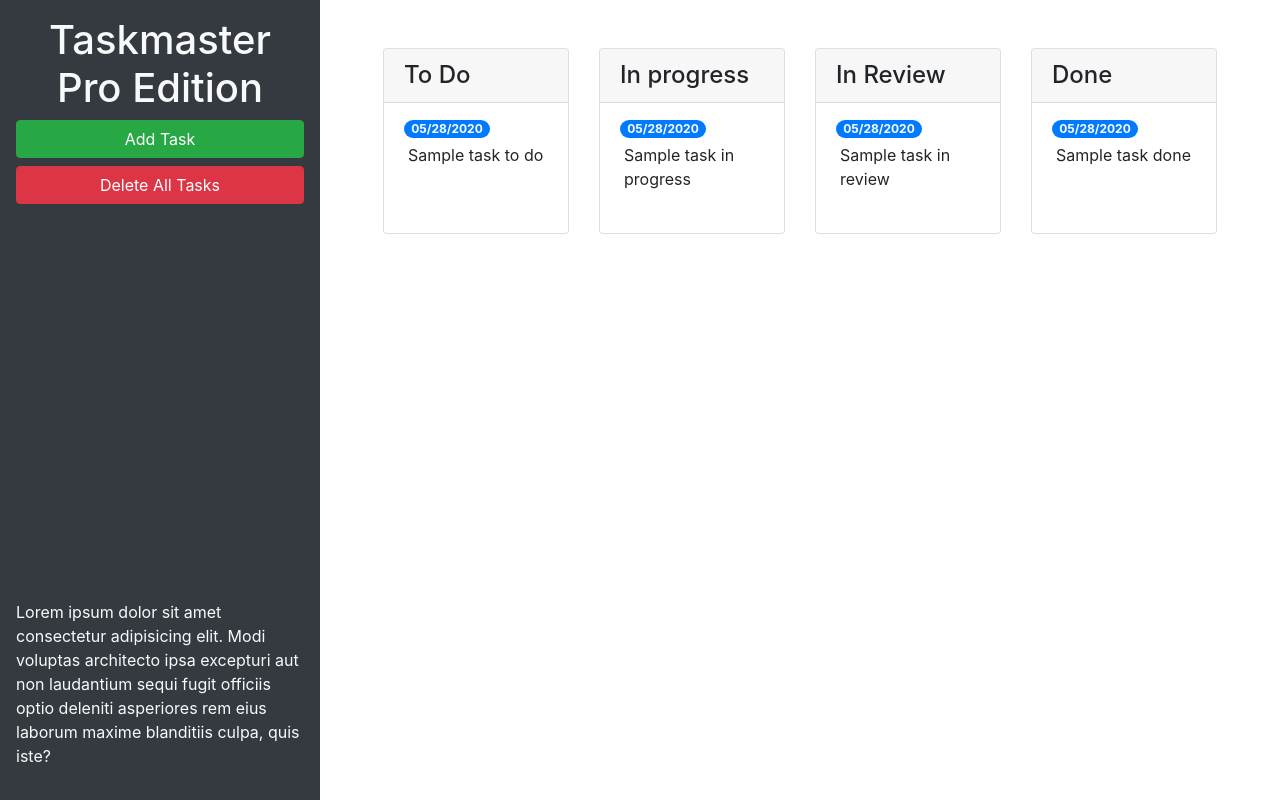
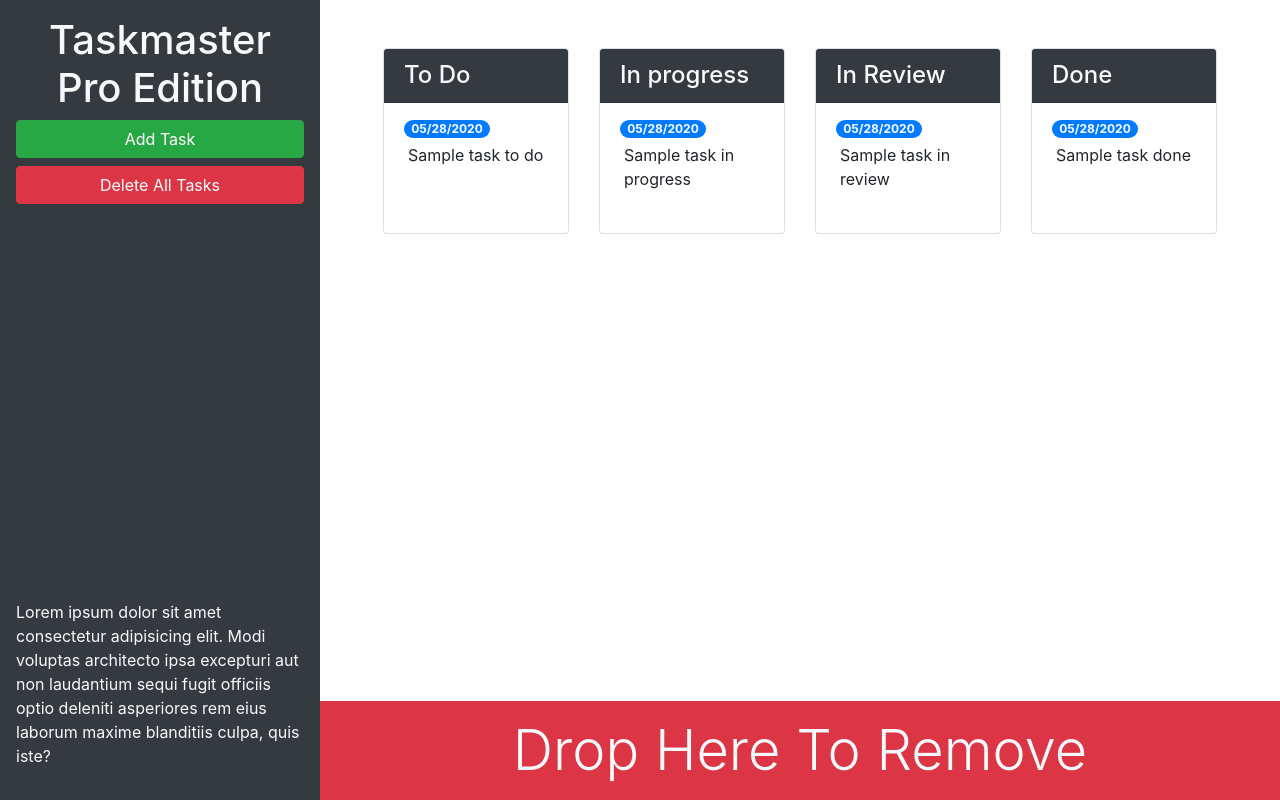
Before and after one commit to Nahom-Assefa/taskmaster-pro, a plain HTML site: page index.html in a window 1280 px wide. Drawn offline with nearby package versions, Linux system fonts and the light colour scheme.

Commit message:
bootstrap utility classes

```diff
--- a/index.html
+++ b/index.html
@@ -13,22 +13,22 @@
 <body>
 
   <div class="row min-vh-100 no-gutters">
-    <header class="col-12 col-lg-3 bg-dark text-light d-flex flex-column p-4 p-lg-3">
+    <header class="col-12 col-lg-3 bg-dark text-light sticky-top d-flex flex-column p-4 p-lg-3">
       <h1 class="text-center">Taskmaster Pro Edition</h1>
       <button id="create-task" class="btn btn-block btn-success" data-toggle="modal" data-target="#task-form-modal">Add
         Task</button>
       <button id="remove-tasks" class="btn btn-block btn-danger">Delete All Tasks</button>
-      <p class="mt-auto">Lorem ipsum dolor sit amet consectetur adipisicing elit. Modi voluptas architecto ipsa
+      <p class="mt-auto d-none d-lg-block">Lorem ipsum dolor sit amet consectetur adipisicing elit. Modi voluptas architecto ipsa
         excepturi aut non
         laudantium sequi fugit officiis optio deleniti asperiores rem eius laborum maxime blanditiis culpa, quis iste?
       </p>
     </header>
-    <main class="col-12 col-lg-9">
+    <main class="col-12 col-lg-9 d-flex flex-column">
       <div class="m-5 row justify-content-around">
         <!-- todo start -->
         <div class= "col-12 col-md-6 col-xl-3 mb-3">
           <div class="card">
-            <h4 class="card-header">
+            <h4 class="card-header bg-dark text-light">
               To Do
             </h4>
             <ul id="list-toDo" class="list-group list-group-flush">
@@ -43,7 +43,7 @@
       <!-- in progress start -->
       <div class= "col-12 col-md-6 col-xl-3 mb-3">
         <div class="card">
-          <h4 class="card-header">
+          <h4 class="card-header bg-dark text-light">
             In progress
           </h4>
           <ul id="list-inProgress" class="list-group list-group-flush">
@@ -58,7 +58,7 @@
       <!-- in review start -->
       <div class= "col-12 col-md-6 col-xl-3 mb-3">
         <div class="card">
-          <h4 class="card-header">
+          <h4 class="card-header bg-dark text-light">
             In Review
           </h4>
           <ul id="list-inReview" class="list-group list-group-flush">
@@ -73,7 +73,7 @@
       <!-- done start -->
       <div class="col-12 col-md-6 col-xl-3 mb-3">
         <div class="card">
-          <h4 class="card-header">
+          <h4 class="card-header bg-dark text-light">
             Done
           </h4>
           <ul id="list-done" class="list-group list-group-flush">
@@ -85,6 +85,11 @@
         </div>
       </div>
       <!-- done end -->
+      </div>
+      <div id="trash" class= "mt-auto">
+        <div class="w-100 bg-danger p-3 text-center text-light display-4">
+          Drop Here To Remove
+        </div>
       </div>
     </main>
   </div>
```
